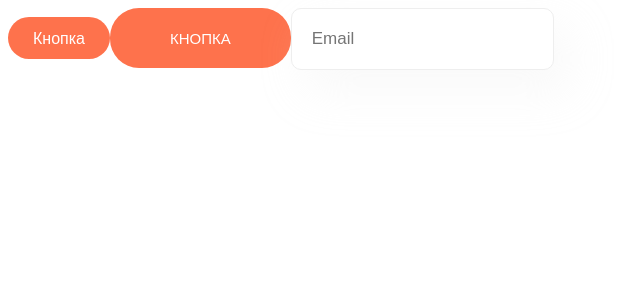
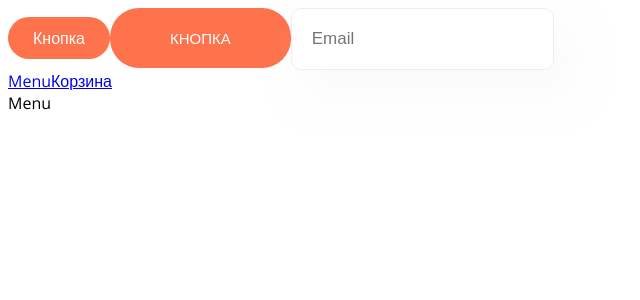
Before and after one commit to AndreyDavier/Food-ordering-APP, a React (Vite) app: page / in a window 1280 px wide. Shown: the top 300 px of the page, without its empty margins (0-640 px from the left). Built offline with nearby package versions, Linux system fonts and the light colour scheme.

Commit message:
add new components and add Router

```diff
--- a/package.json
+++ b/package.json
@@ -13,6 +13,7 @@
     "classnames": "^2.5.1",
     "react": "^18.2.0",
     "react-dom": "^18.2.0",
+    "react-router-dom": "^6.23.1",
     "sass": "^1.77.2"
   },
   "devDependencies": {
--- a/src/App.tsx
+++ b/src/App.tsx
@@ -1,6 +1,25 @@
 import { useState, MouseEvent } from 'react';
 import Button from './components/Button/Button';
 import Input from './components/Input/Input';
+import { RouterProvider, createBrowserRouter } from 'react-router-dom';
+import { Menu } from './pages/Menu/Menu';
+import { Cart } from './pages/Cart/Cart';
+import { ErrorPage } from './pages/ErrorPage/ErrorPage';
+
+
+const router = createBrowserRouter([
+	{
+		path: '/',
+		element: <Menu />
+	},
+	{
+		path: '/',
+		element: <Cart />
+	}, {
+		path: '*',
+		element: <ErrorPage />
+	}
+]);
 
 function App() {
 
@@ -16,6 +35,14 @@ function App() {
 			<Button onClick={addCounter}>Кнопка</Button>
 			<Button appearenc='big' onClick={addCounter}>Кнопка</Button>
 			<Input placeholder='Email' />
+			<div>
+				<a href="/">Menu</a>
+				<a href="/cart">Корзина</a>
+			</div>
+
+			<RouterProvider router={router}>
+
+			</RouterProvider>
 		</>
 	);
 }
--- a/src/main.tsx
+++ b/src/main.tsx
@@ -7,4 +7,5 @@ ReactDOM.createRoot(document.getElementById('root')!).render(
 	<React.StrictMode>
 		<App />
 	</React.StrictMode>
+
 );
--- /dev/null
+++ b/src/pages/Cart/Cart.tsx
@@ -0,0 +1,9 @@
+import { FC } from 'react';
+
+export const Cart: FC = () => {
+	return (
+		<>
+            Cart
+		</>
+	);
+};
--- /dev/null
+++ b/src/pages/ErrorPage/ErrorPage.tsx
@@ -0,0 +1,7 @@
+import { FC } from 'react';
+
+export const ErrorPage: FC = () => {
+	return (
+		<>Cart</>
+	);
+};
--- /dev/null
+++ b/src/pages/Menu/Menu.tsx
@@ -0,0 +1,9 @@
+import { FC } from 'react';
+
+export const Menu: FC = () => {
+	return (
+		<>
+            Menu
+		</>
+	);
+};
```
Also changed, not shown: 1 other file (tests, documents, lock files or other folders).
